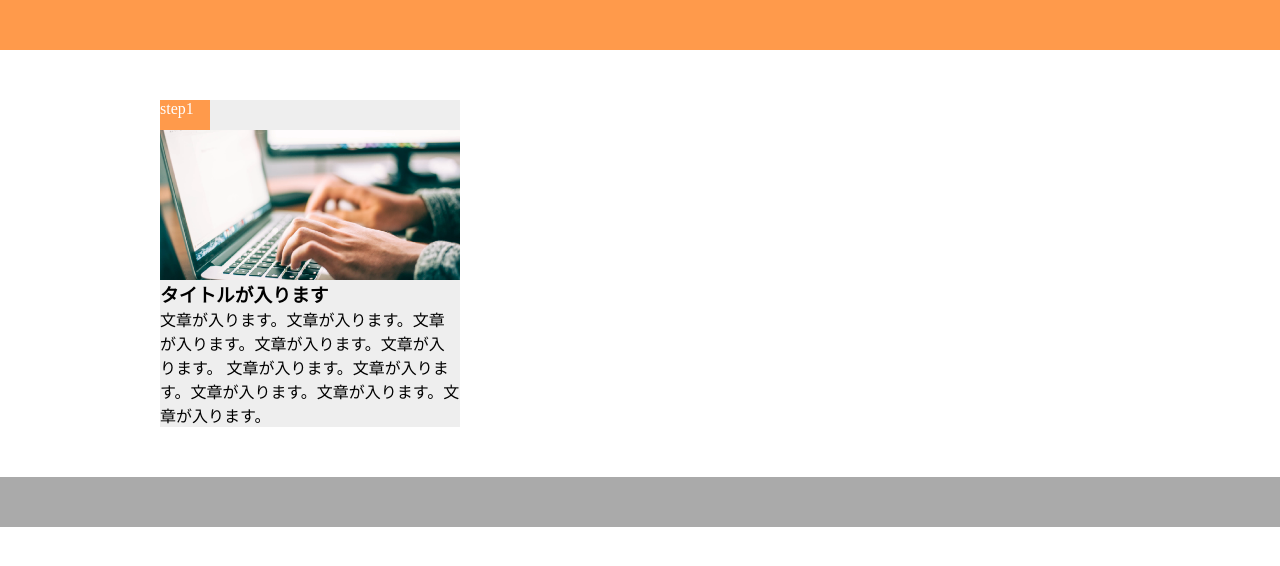
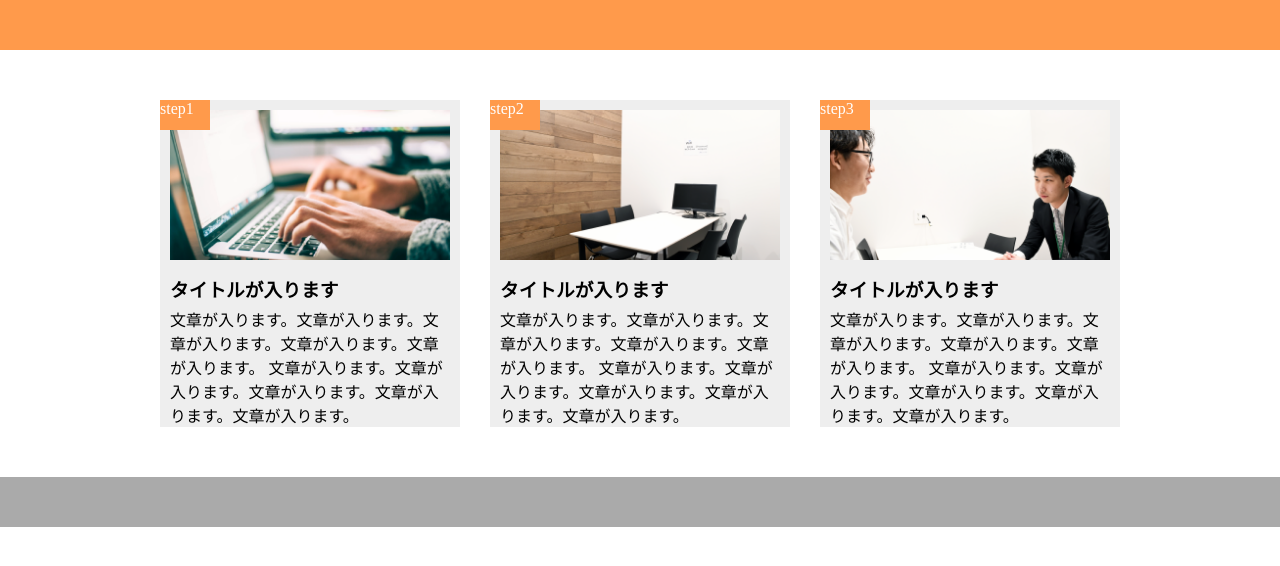
Before and after one commit to kanon118517/chapter9-2_exercise, a plain HTML site: page index.html in a window 1280 px wide. Drawn offline with Linux system fonts and the light colour scheme.

Commit message:
[Finish]1-9-2

```diff
--- a/index.html
+++ b/index.html
@@ -10,19 +10,41 @@
     <header></header>
     <main>
       <div class = "box1">
-        <div class = "step">
+        <div class = "box1-visual">
+          <div class = "step">
           <p>step1</p>
+          </div>
         </div>
-        <div class = "box1-visual"></div>
-        <h3>タイトルが入ります</h3>
-        <p>文章が入ります。文章が入ります。文章が入ります。文章が入ります。文章が入ります。
+
+        <h3 class = "title">タイトルが入ります</h3>
+        <p class = "text">文章が入ります。文章が入ります。文章が入ります。文章が入ります。文章が入ります。
           文章が入ります。文章が入ります。文章が入ります。文章が入ります。文章が入ります。
         </p>
       </div>
       <div class = "box2">
+        <div class = "box2-visual">
+          <div class = "step">
+          <p>step2</p>
+          </div>
+        </div>
 
+        <h3 class = "title">タイトルが入ります</h3>
+        <p class = "text">文章が入ります。文章が入ります。文章が入ります。文章が入ります。文章が入ります。
+          文章が入ります。文章が入ります。文章が入ります。文章が入ります。文章が入ります。
+        </p>
       </div>
-      <div class = "box3"></div>
+      <div class = "box3">
+        <div class = "box3-visual">
+          <div class = "step">
+          <p>step3</p>
+          </div>
+        </div>
+
+        <h3 class = "title">タイトルが入ります</h3>
+        <p class = "text">文章が入ります。文章が入ります。文章が入ります。文章が入ります。文章が入ります。
+          文章が入ります。文章が入ります。文章が入ります。文章が入ります。文章が入ります。
+        </p>
+      </div>
     </main>
     <footer></footer>
   </body>
--- a/style.css
+++ b/style.css
@@ -20,13 +20,16 @@ main{
 .box1{
   width: 300px;
   background-color: #EEEEEE;
+  position: relative;
 }
 
 .step{
-  display: inline-block;
   width: 50px;
   height: 30px;
   background-color: #FF9A4B;
+  position: absolute;
+  top: 0;
+  left: 0;
 }
 
 .step p{
@@ -34,11 +37,61 @@ main{
 }
 
 .box1-visual{
-  width: 95;
   height: 150px;
   background-image: url(img/flow01.png);
   background-size: cover;
   background-position: center;
+  margin-top: 10px;
+  margin-left: 10px;
+  margin-right: 10px;
+  margin-bottom: 15px;
+}
+
+.box2{
+  width: 300px;
+  background-color: #EEEEEE;
+  position: relative;
+  margin-left: 30px;
+}
+
+.box2-visual{
+  height: 150px;
+  background-image: url(img/flow02.png);
+  background-size: cover;
+  background-position: center;
+  margin-top: 10px;
+  margin-left: 10px;
+  margin-right: 10px;
+  margin-bottom: 15px;
+}
+
+.box3{
+  width: 300px;
+  background-color: #EEEEEE;
+  position: relative;
+  margin-left: 30px;
+}
+
+.box3-visual{
+  height: 150px;
+  background-image: url(img/flow03.png);
+  background-size: cover;
+  background-position: center;
+  margin-top: 10px;
+  margin-left: 10px;
+  margin-right: 10px;
+  margin-bottom: 15px;
+}
+
+.title{
+  margin-left: 10px;
+  margin-right: 10px;
+  margin-bottom: 5px;
+}
+
+.text{
+  margin-left: 10px;
+  margin-right: 10px;
 }
 
 footer{
```
